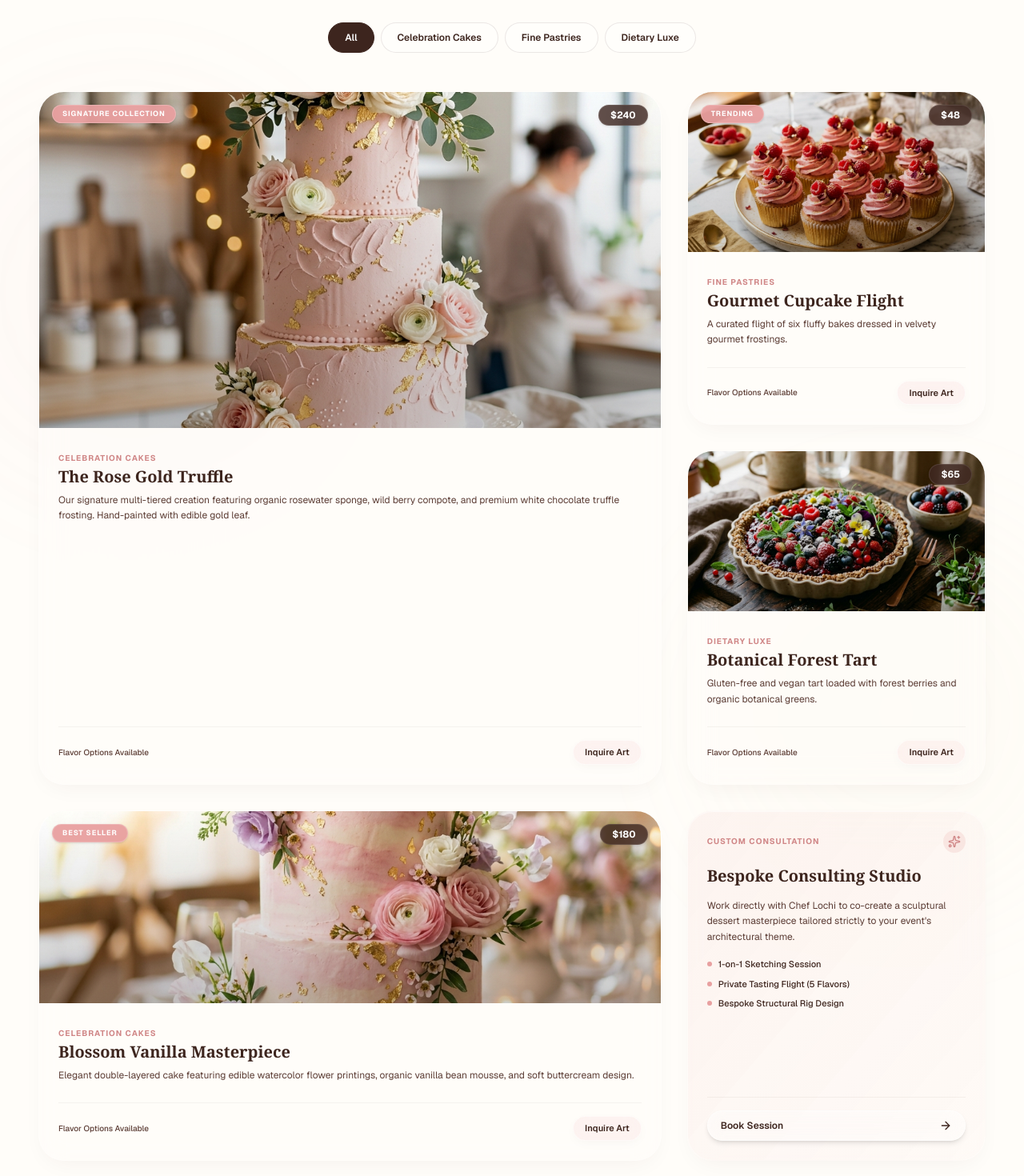
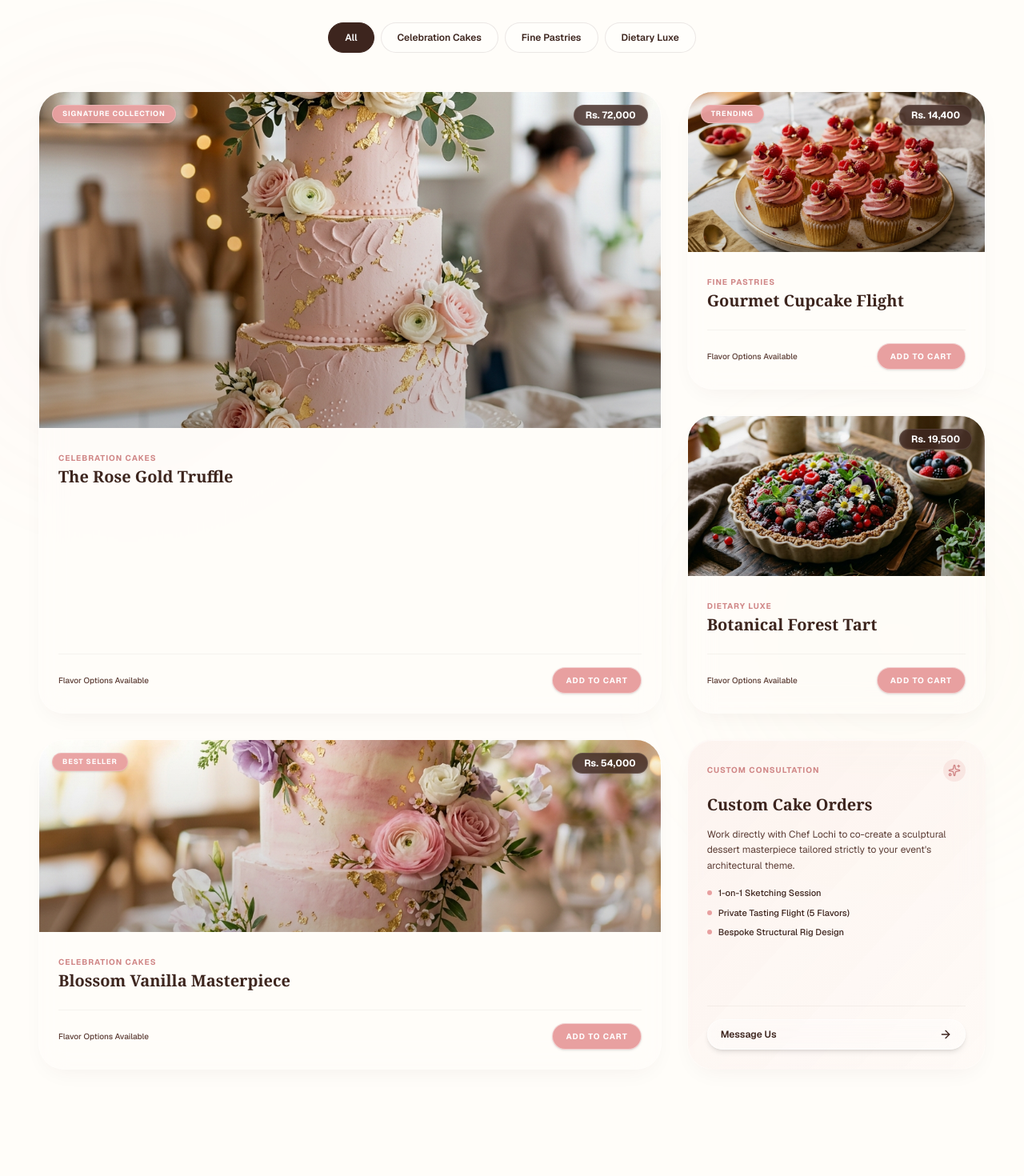
Before and after one commit to KasunLakma/cake-by-lochi, a Next.js app: page /shop in a window 1280 px wide. Shown: the part 410-1880 px from the top of the page at 80% size. After the commit the page ends 1843 px from the top, so only its background shows below. Built offline with nearby package versions, Linux system fonts and the light colour scheme.

Commit message:
feat: implement landing page, product catalog, shop dynamic routes, and checkout flow

```diff
--- a/src/app/page.tsx
+++ b/src/app/page.tsx
@@ -1114,7 +1114,7 @@ export default function Home() {
                   <div className="flex justify-between items-baseline font-bold text-sm sm:text-base text-accent-chocolate dark:text-white">
                     <span>The Rose Gold Truffle</span>
                     <span className="w-full mx-3 border-b border-dotted border-accent-chocolate/20 dark:border-white/20" />
-                    <span>$240</span>
+                    <span>Rs. 72,000</span>
                   </div>
                   <p className="text-xs text-accent-chocolate-light dark:text-bg-vanilla-cream/70 font-normal">
                     Organic rosewater sponge with wild berry compote and white chocolate truffle.
@@ -1125,7 +1125,7 @@ export default function Home() {
                   <div className="flex justify-between items-baseline font-bold text-sm sm:text-base text-accent-chocolate dark:text-white">
                     <span>Blossom Vanilla Masterpiece</span>
                     <span className="w-full mx-3 border-b border-dotted border-accent-chocolate/20 dark:border-white/20" />
-                    <span>$180</span>
+                    <span>Rs. 54,000</span>
                   </div>
                   <p className="text-xs text-accent-chocolate-light dark:text-bg-vanilla-cream/70 font-normal">
                     Watercolor flower printings, organic vanilla bean mousse, and fresh buttercream.
@@ -1136,7 +1136,7 @@ export default function Home() {
                   <div className="flex justify-between items-baseline font-bold text-sm sm:text-base text-accent-chocolate dark:text-white">
                     <span>Botanical Forest Creation</span>
                     <span className="w-full mx-3 border-b border-dotted border-accent-chocolate/20 dark:border-white/20" />
-                    <span>$165</span>
+                    <span>Rs. 49,500</span>
                   </div>
                   <p className="text-xs text-accent-chocolate-light dark:text-bg-vanilla-cream/70 font-normal">
                     Vegan chocolate layers with raspberry puree and biological elderberry frosting.
@@ -1157,7 +1157,7 @@ export default function Home() {
                   <div className="flex justify-between items-baseline font-bold text-sm sm:text-base text-accent-chocolate dark:text-white">
                     <span>Bespoke Sculptural Design</span>
                     <span className="w-full mx-3 border-b border-dotted border-accent-chocolate/20 dark:border-white/20" />
-                    <span>From $350</span>
+                    <span>From Rs. 105,000</span>
                   </div>
                   <p className="text-xs text-accent-chocolate-light dark:text-bg-vanilla-cream/70 font-normal">
                     1-on-1 design session, private tasting flight, and custom structural rig.
@@ -1168,7 +1168,7 @@ export default function Home() {
                   <div className="flex justify-between items-baseline font-bold text-sm sm:text-base text-accent-chocolate dark:text-white">
                     <span>Private Tasting Flight</span>
                     <span className="w-full mx-3 border-b border-dotted border-accent-chocolate/20 dark:border-white/20" />
-                    <span>$65</span>
+                    <span>Rs. 19,500</span>
                   </div>
                   <p className="text-xs text-accent-chocolate-light dark:text-bg-vanilla-cream/70 font-normal">
                     Curated tasting profile of 5 signature flavors for your wedding or milestone event.
@@ -1179,7 +1179,7 @@ export default function Home() {
                   <div className="flex justify-between items-baseline font-bold text-sm sm:text-base text-accent-chocolate dark:text-white">
                     <span>Floral & Sugar Rig Setup</span>
                     <span className="w-full mx-3 border-b border-dotted border-accent-chocolate/20 dark:border-white/20" />
-                    <span>$120</span>
+                    <span>Rs. 36,000</span>
                   </div>
                   <p className="text-xs text-accent-chocolate-light dark:text-bg-vanilla-cream/70 font-normal">
                     On-site installation, stabilization, and decoration of your bespoke cake sculpture.
@@ -1398,7 +1398,7 @@ export default function Home() {
                             Remove
                           </button>
                         </div>
-                        <span className="text-xs font-bold text-primary-pink-deep dark:text-primary-pink mt-1">${item.price * item.quantity}</span>
+                        <span className="text-xs font-bold text-primary-pink-deep dark:text-primary-pink mt-1">Rs. {(item.price * item.quantity).toLocaleString()}</span>
                       </div>
                     </div>
                   ))
@@ -1409,7 +1409,7 @@ export default function Home() {
               <div className="p-6 border-t border-accent-chocolate/5 flex flex-col gap-4 bg-white/40 dark:bg-white/5 backdrop-blur-sm">
                 <div className="flex justify-between items-baseline font-bold text-sm text-accent-chocolate dark:text-white">
                   <span>Cart Subtotal</span>
-                  <span className="text-base text-primary-pink-deep dark:text-primary-pink">${cartSubtotal}</span>
+                  <span className="text-base text-primary-pink-deep dark:text-primary-pink">Rs. {cartSubtotal.toLocaleString()}</span>
                 </div>
                 <Link
                   href="/checkout"
--- a/src/app/shop/[id]/page.tsx
+++ b/src/app/shop/[id]/page.tsx
@@ -216,7 +216,7 @@ export default function ProductDetailPage({ params }: PageProps) {
                     </button>
                   </div>
                   <span className="text-xs font-semibold text-accent-chocolate-light dark:text-bg-vanilla/60">
-                    Total: <strong className="text-primary-pink-deep dark:text-primary-pink">${product.priceNumber * quantity}</strong>
+                    Total: <strong className="text-primary-pink-deep dark:text-primary-pink">Rs. {(product.priceNumber * quantity).toLocaleString()}</strong>
                   </span>
                 </div>
               </div>
--- a/src/components/shared/mega-header.tsx
+++ b/src/components/shared/mega-header.tsx
@@ -566,7 +566,7 @@ export default function MegaHeader() {
                           Remove
                         </button>
                       </div>
-                      <span className="text-xs font-bold text-primary-pink-deep dark:text-primary-pink mt-1">${item.price * item.quantity}</span>
+                      <span className="text-xs font-bold text-primary-pink-deep dark:text-primary-pink mt-1">Rs. {(item.price * item.quantity).toLocaleString()}</span>
                     </div>
                   </div>
                 ))
@@ -577,7 +577,7 @@ export default function MegaHeader() {
             <div className="p-6 border-t border-accent-chocolate/5 flex flex-col gap-4 bg-white/40 dark:bg-white/5 backdrop-blur-sm">
               <div className="flex justify-between items-baseline font-bold text-sm text-accent-chocolate dark:text-white">
                 <span>Cart Subtotal</span>
-                <span className="text-base text-primary-pink-deep dark:text-primary-pink">${cartSubtotal}</span>
+                <span className="text-base text-primary-pink-deep dark:text-primary-pink">Rs. {cartSubtotal.toLocaleString()}</span>
               </div>
               <Link
                 href="/checkout"
--- a/src/components/shared/product-catalog.tsx
+++ b/src/components/shared/product-catalog.tsx
@@ -55,7 +55,7 @@ export default function ProductCatalog() {
       id: "signature-truffle",
       name: "The Rose Gold Truffle",
       category: "Celebration Cakes",
-      price: "$240",
+      price: "Rs. 72,000",
       description: "Our signature multi-tiered creation featuring organic rosewater sponge, wild berry compote, and premium white chocolate truffle frosting. Hand-painted with edible gold leaf.",
       image: "/cake_hero_main.png",
       flavors: ["Wild Raspberry", "Champagne Velvet", "Salted Cocoa"],
@@ -67,7 +67,7 @@ export default function ProductCatalog() {
       id: "cupcake-flight",
       name: "Gourmet Cupcake Flight",
       category: "Fine Pastries",
-      price: "$48",
+      price: "Rs. 14,400",
       description: "A curated flight of six fluffy bakes dressed in velvety gourmet frostings.",
       image: "/cake_cat_cupcake.png",
       flavors: ["Madagascar Vanilla", "Roasted Pistachio", "Salted Caramel"],
@@ -79,7 +79,7 @@ export default function ProductCatalog() {
       id: "botanical-tart",
       name: "Botanical Forest Tart",
       category: "Dietary Luxe",
-      price: "$65",
+      price: "Rs. 19,500",
       description: "Gluten-free and vegan tart loaded with forest berries and organic botanical greens.",
       image: "/cake_cat_dietary.png",
       flavors: ["Lemon Botanical", "Wild Elderberry", "Coconut Matcha"],
@@ -90,7 +90,7 @@ export default function ProductCatalog() {
       id: "blossom-vanilla",
       name: "Blossom Vanilla Masterpiece",
       category: "Celebration Cakes",
-      price: "$180",
+      price: "Rs. 54,000",
       description: "Elegant double-layered cake featuring edible watercolor flower printings, organic vanilla bean mousse, and soft buttercream design.",
       image: "/cake_cat_celebration.png",
       flavors: ["Vanilla Orchid", "Lavender Lemon", "Almond Buttercream"],
@@ -100,9 +100,9 @@ export default function ProductCatalog() {
     },
     {
       id: "bespoke-studio",
-      name: "Bespoke Consulting Studio",
+      name: "Custom Cake Orders",
       category: "Custom Consultation",
-      price: "From $350",
+      price: "From Rs. 105,000",
       description: "Work directly with Chef Lochi to co-create a sculptural dessert masterpiece tailored strictly to your event's architectural theme.",
       image: "",
       flavors: [],
@@ -212,7 +212,7 @@ export default function ProductCatalog() {
                         href="/book"
                         className="inline-flex items-center justify-between w-full glass-button py-2.5 px-4 text-xs font-semibold hover:bg-primary-pink hover:text-white transition-all duration-300 shadow-md border-white/50 bg-white/40 dark:bg-white/5"
                       >
-                        Book Session
+                        Message Us
                         <ArrowRight className="w-4 h-4" />
                       </Link>
                     </div>
@@ -302,9 +302,6 @@ export default function ProductCatalog() {
                       <h3 className="font-serif text-xl font-bold text-accent-chocolate dark:text-white leading-tight">
                         {product.name}
                       </h3>
-                      <p className="text-xs text-accent-chocolate-light dark:text-bg-vanilla-cream/80 leading-relaxed font-normal">
-                        {product.description}
-                      </p>
                     </div>
 
                     <div className="flex items-center justify-between border-t border-accent-chocolate/5 dark:border-white/5 pt-4 mt-2">
@@ -317,9 +314,9 @@ export default function ProductCatalog() {
                       </span>
                       <Link
                         href={`/shop/${product.id}`}
-                        className="glass-button text-[11px] font-semibold py-1.5 px-3.5 border-white/50 bg-primary-pink/10 hover:bg-primary-pink hover:text-white transition-all cursor-pointer block text-center"
+                        className="glass-button text-[10px] font-bold uppercase tracking-widest py-2 px-4 border-white/50 bg-primary-pink text-white hover:bg-primary-pink-deep transition-all cursor-pointer block text-center shadow-sm"
                       >
-                        Inquire Art
+                        ADD TO CART
                       </Link>
                     </div>
                   </div>
--- a/src/lib/products.ts
+++ b/src/lib/products.ts
@@ -18,8 +18,8 @@ export const products: Product[] = [
     id: "signature-truffle",
     name: "The Rose Gold Truffle",
     category: "Celebration Cakes",
-    price: "$240",
-    priceNumber: 240,
+    price: "Rs. 72,000",
+    priceNumber: 72000,
     description: "Our signature multi-tiered creation featuring organic rosewater sponge, wild berry compote, and premium white chocolate truffle frosting. Hand-painted with edible gold leaf.",
     image: "/cake_hero_main.png",
     gallery: [
@@ -36,8 +36,8 @@ export const products: Product[] = [
     id: "cupcake-flight",
     name: "Gourmet Cupcake Flight",
     category: "Fine Pastries",
-    price: "$48",
-    priceNumber: 48,
+    price: "Rs. 14,400",
+    priceNumber: 14400,
     description: "A curated flight of six fluffy bakes dressed in velvety gourmet frostings. Includes signature Madagascar vanilla, rich roasted pistachio, and pure salted caramel flavors.",
     image: "/cake_cat_cupcake.png",
     gallery: [
@@ -53,8 +53,8 @@ export const products: Product[] = [
     id: "botanical-tart",
     name: "Botanical Forest Tart",
     category: "Dietary Luxe",
-    price: "$65",
-    priceNumber: 65,
+    price: "Rs. 19,500",
+    priceNumber: 19500,
     description: "Gluten-free and vegan tart loaded with forest berries and organic botanical greens. Uses cold-pressed coconut sugar and almond base.",
     image: "/cake_cat_dietary.png",
     gallery: [
@@ -69,8 +69,8 @@ export const products: Product[] = [
     id: "blossom-vanilla",
     name: "Blossom Vanilla Masterpiece",
     category: "Celebration Cakes",
-    price: "$180",
-    priceNumber: 180,
+    price: "Rs. 54,000",
+    priceNumber: 54000,
     description: "Elegant double-layered cake featuring edible watercolor flower printings, organic vanilla bean mousse, and soft buttercream design.",
     image: "/cake_cat_celebration.png",
     gallery: [
```
Also changed, not shown: src/app/checkout/page.tsx (+7 -7 lines).
